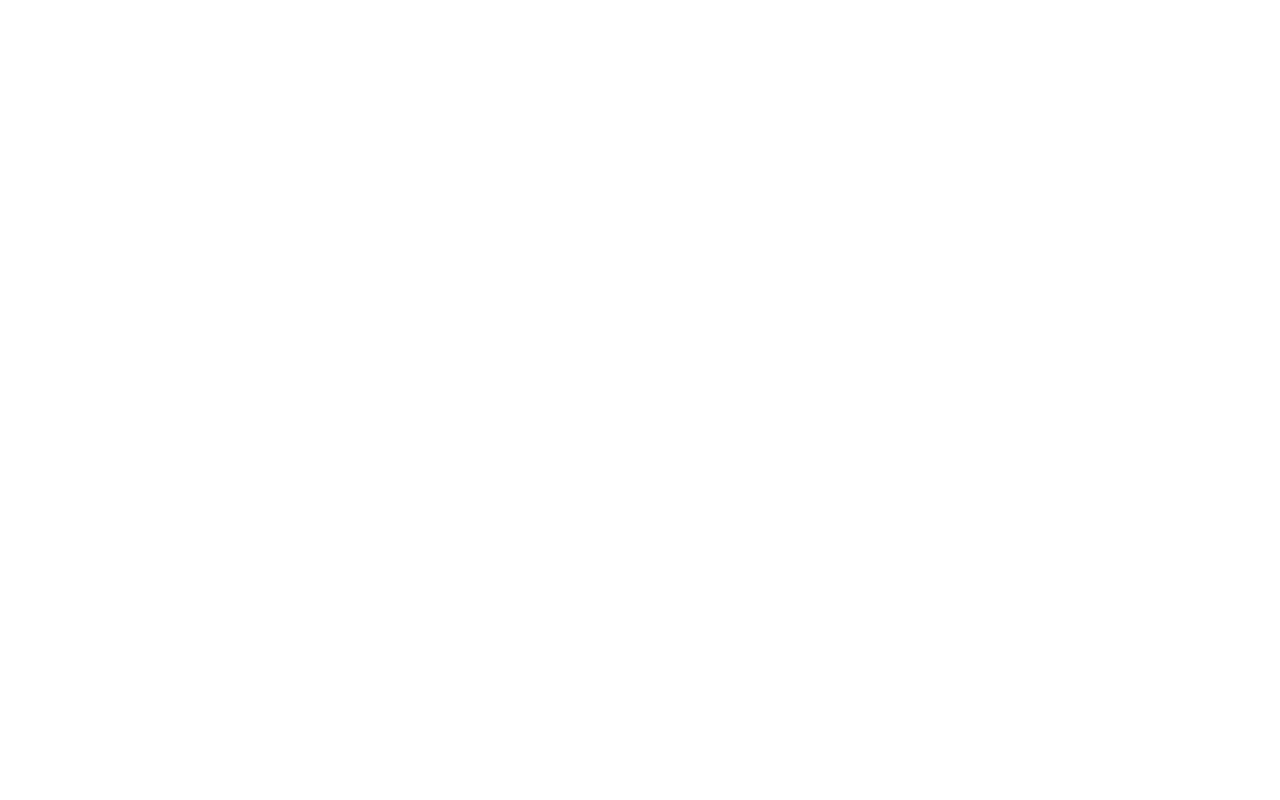
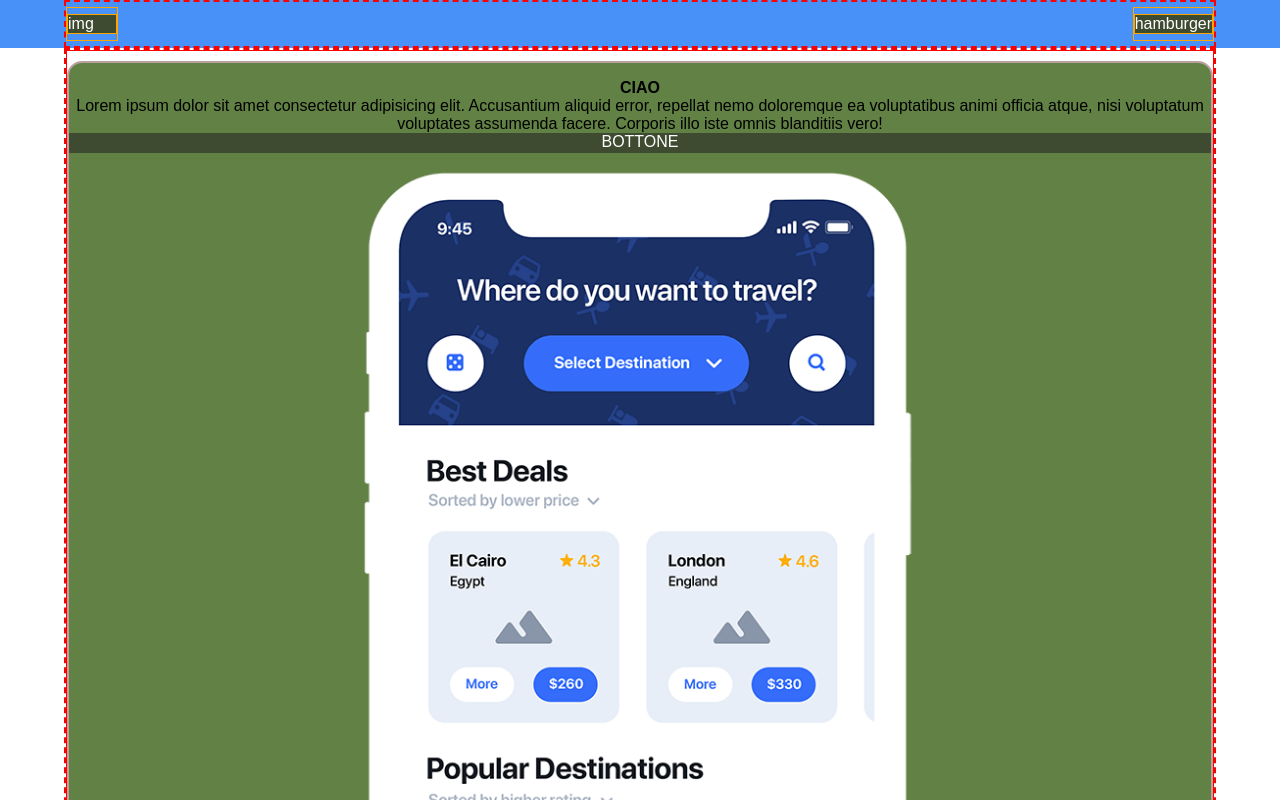
Before and after one commit to GiuseppeF11/htmlcss-responsive-layout, a plain HTML site: page index.html in a window 1280 px wide. Shown: the top 800 px of the page. Drawn offline with Linux system fonts and the light colour scheme.

Commit message:
Aggiunto header e prime card

```diff
--- a/css/style.css
+++ b/css/style.css
@@ -11,10 +11,110 @@ html {
     font-family: Arial, Helvetica, sans-serif;
 }
 
+body {
+    background-color: white;
+}
+
+.container {
+    width: 90%;
+    min-height: 10rem;
+    margin: 0 auto;
+    border: 2px dashed red;
+}
+
+.debug a {
+    min-width: 50px;
+    height: 20px;
+    background-color: rgb(62, 75, 49);
+    color: white;
+    text-decoration: none;
+}
+
+img {
+    width: 100%;
+}
 /* HEADER */
 
+header {
+    background-color: rgb(72, 145, 248);
+}
+
+.debug header .container * {
+    border: 1px solid orange;
+}
+
+header .container {
+    min-height: 3em;
+    padding: 5px 0;
+    display: flex;
+    justify-content: space-between;
+}
+
+.debug header .container nav {
+    display: flex;
+    align-items: center;
+}
+
+.header.header-left {
+    justify-content: flex-start;
+}
+
+.header.header-right {
+    justify-content: flex-end;
+}
 
 /* MAIN */
 
+.main-section {
+    width: 100%;
+}
+
+.container.section_1 {
+    min-height: 30rem;
+}
+
+.my-row {
+    width: 100%;
+    min-height: 50rem;
+    border: red solid 1px;
+    display: flex;
+    flex-wrap: wrap;
+    justify-content: center;
+}
+
+.my-cards {
+    min-height: 30rem;
+    width: 100%;
+    border: 2px solid rgb(185, 161, 161);
+    border-radius: 15px;
+    margin: 10px 0;
+    padding-top: 1rem ;
+    background-color: rgb(98, 129, 68);
+    text-align: center;
+    display: flex;
+    flex-direction: column;
+    justify-content: space-between;
+}
+
+.my-cards-big {
+}
+
+.my-cards-big img {
+    margin: 0 auto;
+    width: 60%;
+    display: flex;
+}
+
+
 
 /* FOOTER */
+
+
+
+/* RESPONSIVE */
+
+@media screen and (width:480px) {
+    .my-cards {
+        flex-direction: column;
+    }
+}
--- a/index.html
+++ b/index.html
@@ -10,22 +10,64 @@
     <link rel="stylesheet" href="css/style.css">
 </head>
 
-<body>
+<body class="debug">
             <!-- INIZIO HEADER -->
     <header>
+        <div class="container">
 
+                <nav class="header header-left">
+                        <a href="">img</a>
+                </nav>
+
+                <nav class="header header-right">
+                        <a href="">hamburger</a>
+                </nav>
+        </div>
     </header>
             <!-- FINE HEADER -->
 
             <!-- INIZIO MAIN -->
     <main>
+        <section class="main-section section_1">
+                <div class="container section_1">
+                        <section class="my-row">
+                                <nav class="my-cards my-cards-big">
 
+                                        <h1> CIAO</h1>
+                                        <p>
+                                                Lorem ipsum dolor sit amet consectetur adipisicing elit. Accusantium aliquid error, repellat nemo doloremque ea voluptatibus animi officia atque, nisi voluptatum voluptates assumenda facere. Corporis illo iste omnis blanditiis vero!
+                                        </p>
+
+                                        <a href=""> BOTTONE</a>
+
+                                        <div>
+                                                <img src="img/phone.png" alt="">
+                                        </div>
+
+                                </nav>
+                                <nav class="my-cards">
+
+                                </nav>
+                                <nav class="my-cards">
+
+                                </nav>
+                                <nav class="my-cards">
+
+                                </nav>
+                                <nav class="my-cards">
+
+                                </nav>
+                        </section>
+                </div>
+        </section>
     </main>
             <!-- FINE MAIN -->
 
             <!-- INIZIO FOOTER -->
     <footer>
+        <div class="container">
 
+        </div>
     </footer>
             <!-- FINE FOOTER -->
 
```
Also changed, not shown: Responsive-Layout-Desktop.png (added), Responsive-Layout-Mobile.png (added), Responsive-Layout-Tablet.png (added), img/about.jpg (added), img/logo.png (added), img/phone.png (added), img/planning1.png (added), img/planning2.png (added), img/testimonial1.jpg (added), img/testimonial2.jpg (added), img/testimonial3.jpg (added), 1 other file.
